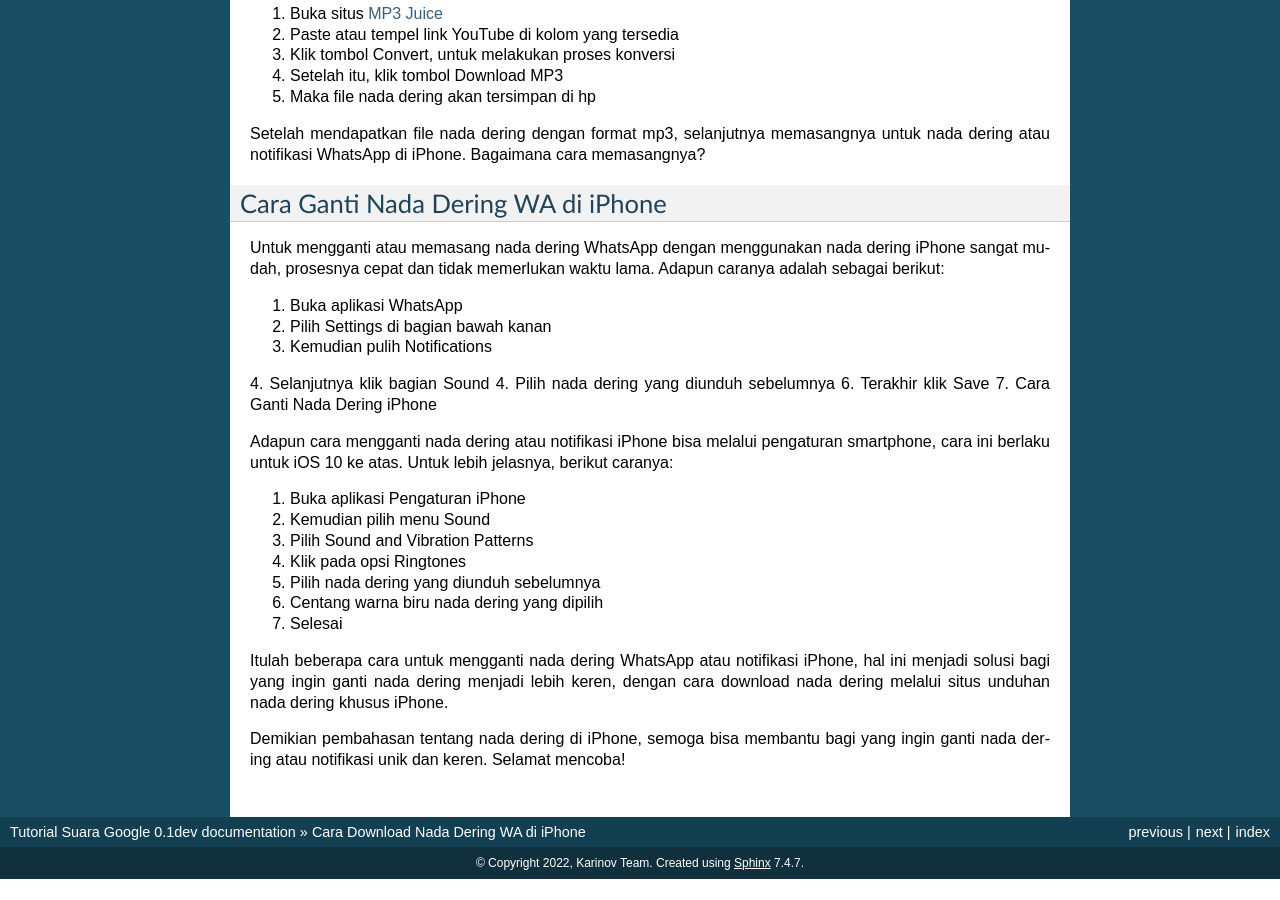
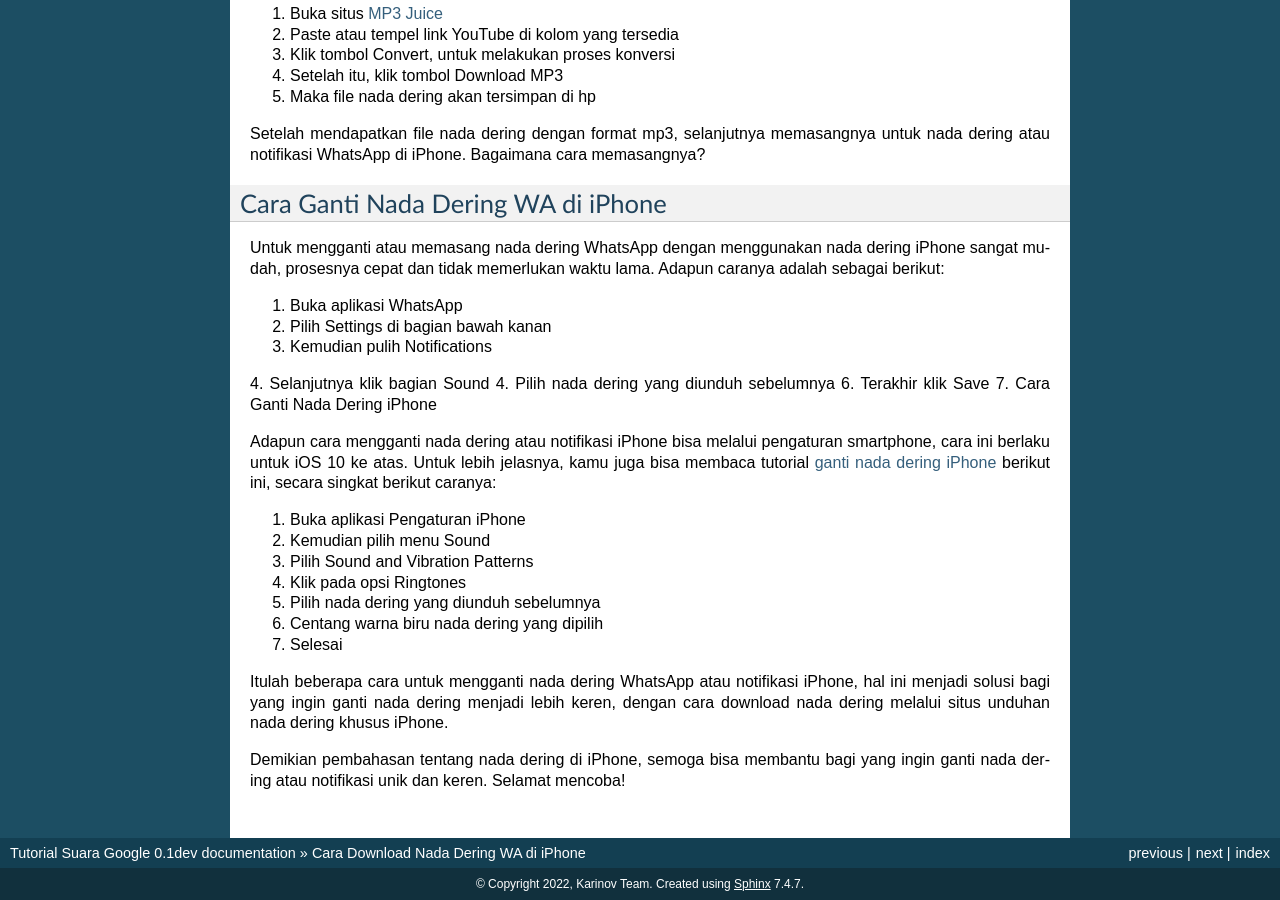
Before and after one commit to psmithr/hostontx, a Sphinx documentation site: the page built from docs/iphone/index.rst, in a window 1280 px wide and 900 px high, scrolled down 887 px. Built offline with Sphinx 7.4.7, drawn with Linux system fonts in a browser that asks for light colours; pages that are not in the unit, such as notebooks, are missing from menus; before the commit the page ends 1766 px from its top, so only the background shows below that.

Commit message:
Update index.rst

```diff
--- a/docs/iphone/index.rst
+++ b/docs/iphone/index.rst
@@ -50,7 +50,7 @@ Untuk mengganti atau memasang nada dering WhatsApp dengan menggunakan nada derin
 6. Terakhir klik Save
 7. Cara Ganti Nada Dering iPhone
 
-Adapun cara mengganti nada dering atau notifikasi iPhone bisa melalui pengaturan smartphone, cara ini berlaku untuk iOS 10 ke atas. Untuk lebih jelasnya, berikut caranya:
+Adapun cara mengganti nada dering atau notifikasi iPhone bisa melalui pengaturan smartphone, cara ini berlaku untuk iOS 10 ke atas. Untuk lebih jelasnya, kamu juga bisa membaca tutorial `ganti nada dering iPhone <https://www.giftcard.co.id/nada-dering-suara-google-di-iphone/>`_ berikut ini, secara singkat berikut caranya:
 
 1. Buka aplikasi Pengaturan iPhone
 2. Kemudian pilih menu Sound
```
